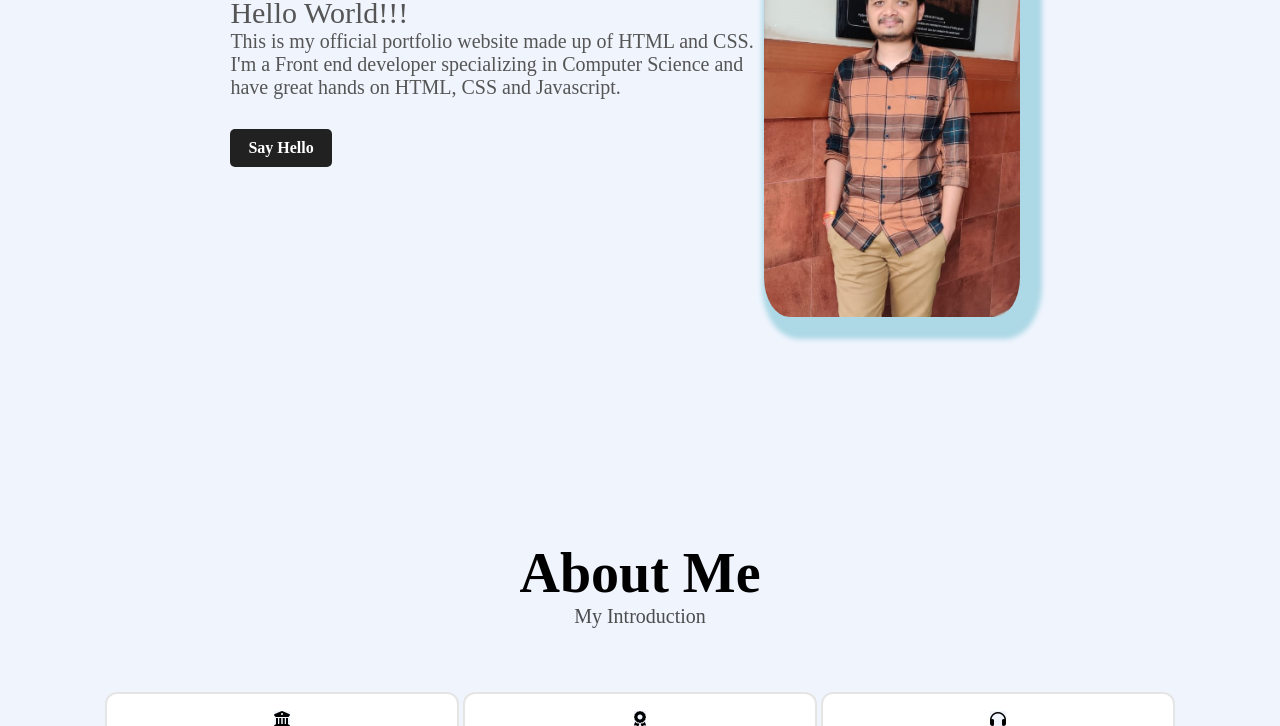
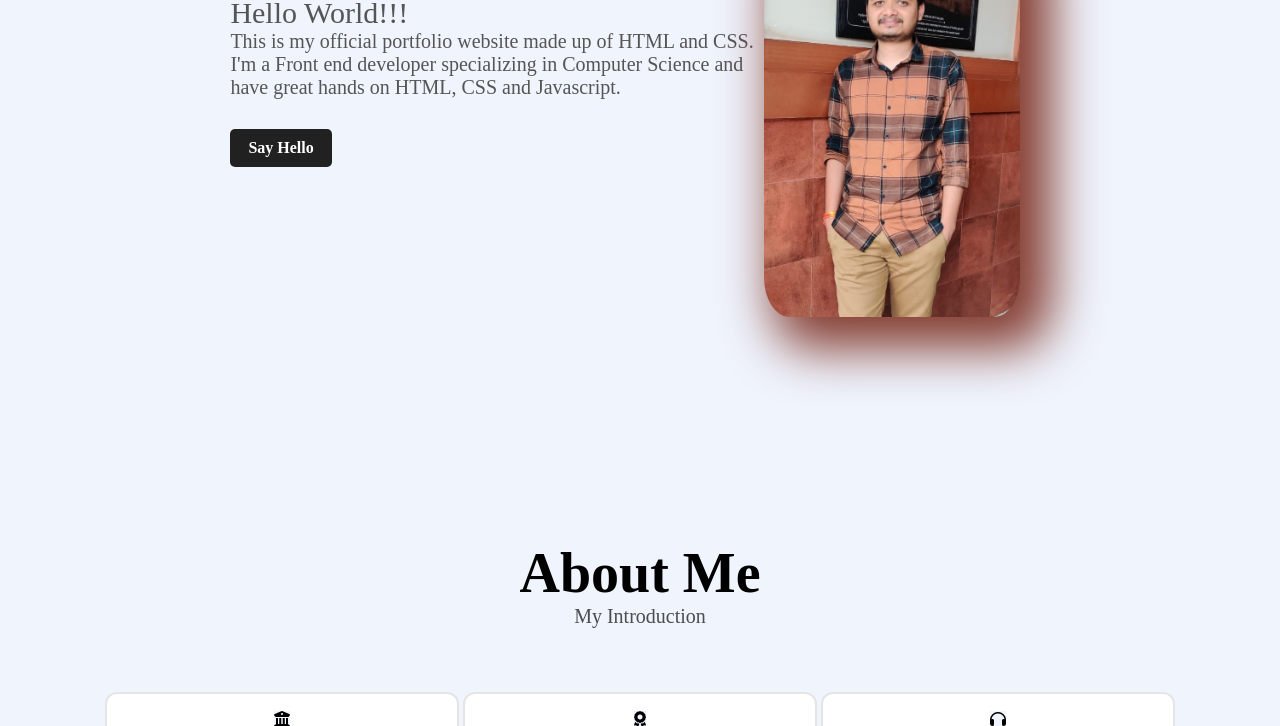
Before and after one commit to Shashvat-Rane/Portfolio, a plain HTML site: page index.html in a window 1280 px wide. Shown: the part 288-1014 px from the top of the page. Drawn offline with Linux system fonts and the light colour scheme.

Commit message:
style.css

```diff
--- a/style.css
+++ b/style.css
@@ -139,7 +139,7 @@ nav ul li {
     position: absolute;
     bottom: 160px;
     right: 260px;
-    box-shadow: 10px 10px 5px 12px lightblue;
+    box-shadow: 20px 20px 50px 12px rgb(133, 61, 49);
 }
 
 .images img {
```
